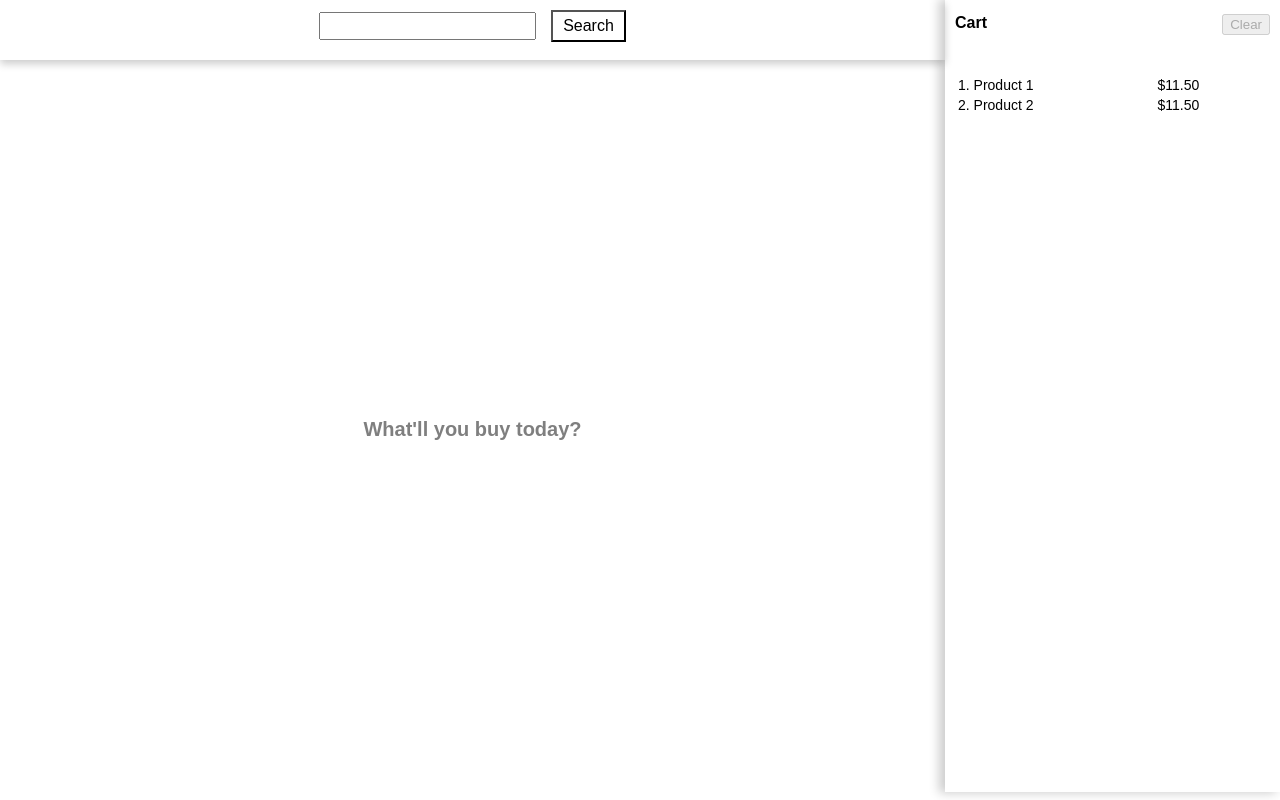
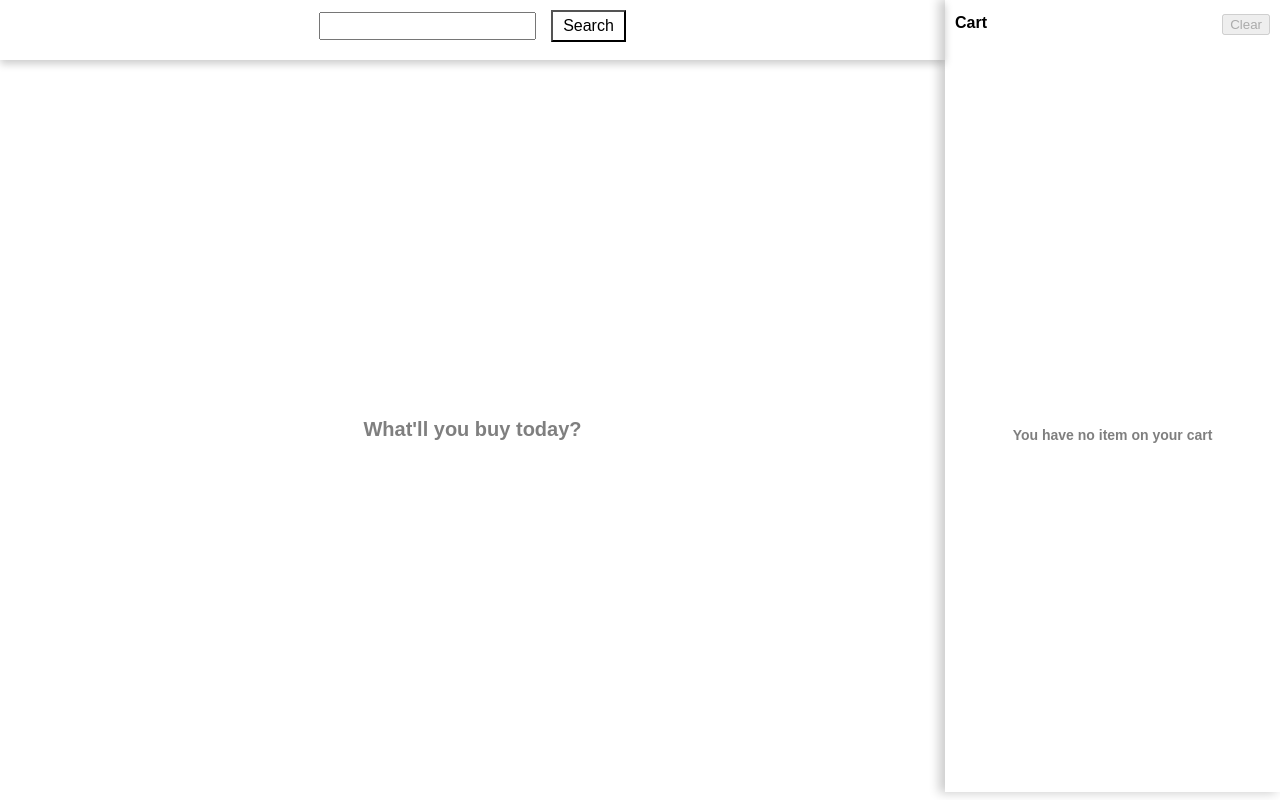
Before and after one commit to mimukit/react-store-search, a React (Create React App) app: page / in a window 1280 px wide. Built offline with nearby package versions, Linux system fonts and the light colour scheme.

Commit message:
Add sidebar cart management functionality

```diff
--- a/src/components/App.js
+++ b/src/components/App.js
@@ -3,13 +3,30 @@ import React, { Component } from 'react';
 import Search from './search';
 import SideBar from './sidebar';
 
+const initialState = {
+  cartItems: [],
+};
+
 class App extends Component {
-  state = { text: 'hello' };
+  state = initialState;
+
+  addToCart = product => {
+    this.setState(prevState => ({
+      cartItems: [...prevState.cartItems, product],
+    }));
+  };
+
+  clearCart = () => {
+    this.setState(prevState => ({
+      cartItems: [],
+    }));
+  };
+
   render() {
     return (
       <section className="container">
-        <Search />
-        <SideBar />
+        <Search addToCart={this.addToCart} />
+        <SideBar cartItems={this.state.cartItems} clearCart={this.clearCart} />
       </section>
     );
   }
--- a/src/components/sidebar/SideBarContent.js
+++ b/src/components/sidebar/SideBarContent.js
@@ -1,19 +1,19 @@
 import React from 'react';
+
+const renderItems = items => {
+  return items.map((item, i) => (
+    <tr key={`cart-item-${i + 1}`}>
+      <td>{`${i + 1}. ${item.title}`}</td>
+      <td>{`$${item.price / 100}`}</td>
+    </tr>
+  ));
+};
 
 const SideBarContent = ({ cartItems }) =>
   cartItems.length > 0 ? (
     <div className="sidebar-content-list">
       <table>
-        <tbody>
-          <tr>
-            <td>1. Product 1</td>
-            <td>$11.50</td>
-          </tr>
-          <tr>
-            <td>2. Product 2</td>
-            <td>$11.50</td>
-          </tr>
-        </tbody>
+        <tbody>{renderItems(cartItems)}</tbody>
       </table>
     </div>
   ) : (
--- a/src/components/sidebar/SideBarHeader.js
+++ b/src/components/sidebar/SideBarHeader.js
@@ -1,11 +1,13 @@
 import React from 'react';
 
-const SideBarHeader = () => (
+const SideBarHeader = ({ cartItems, clearCart }) => (
   <div className="sidebar-header">
     <p>
       <span className="sidebar-title">Cart</span>
       <span style={{ float: 'right' }}>
-        <button disabled>Clear</button>
+        <button disabled={!cartItems.length} onClick={clearCart}>
+          Clear
+        </button>
       </span>
     </p>
   </div>
--- a/src/components/sidebar/index.js
+++ b/src/components/sidebar/index.js
@@ -2,25 +2,10 @@ import React from 'react';
 import SideBarHeader from './SideBarHeader';
 import SideBarContent from './SideBarContent';
 
-const SideBar = () => (
+const SideBar = props => (
   <section className="sidebar-section">
-    <SideBarHeader />
-    <SideBarContent
-      cartItems={[
-        {
-          title: 'Product 1',
-          price: '11.50',
-        },
-        {
-          title: 'Product 2',
-          price: '11.50',
-        },
-        {
-          title: 'Product 1',
-          price: '11.50',
-        },
-      ]}
-    />
+    <SideBarHeader {...props} />
+    <SideBarContent {...props} />
   </section>
 );
 
```
